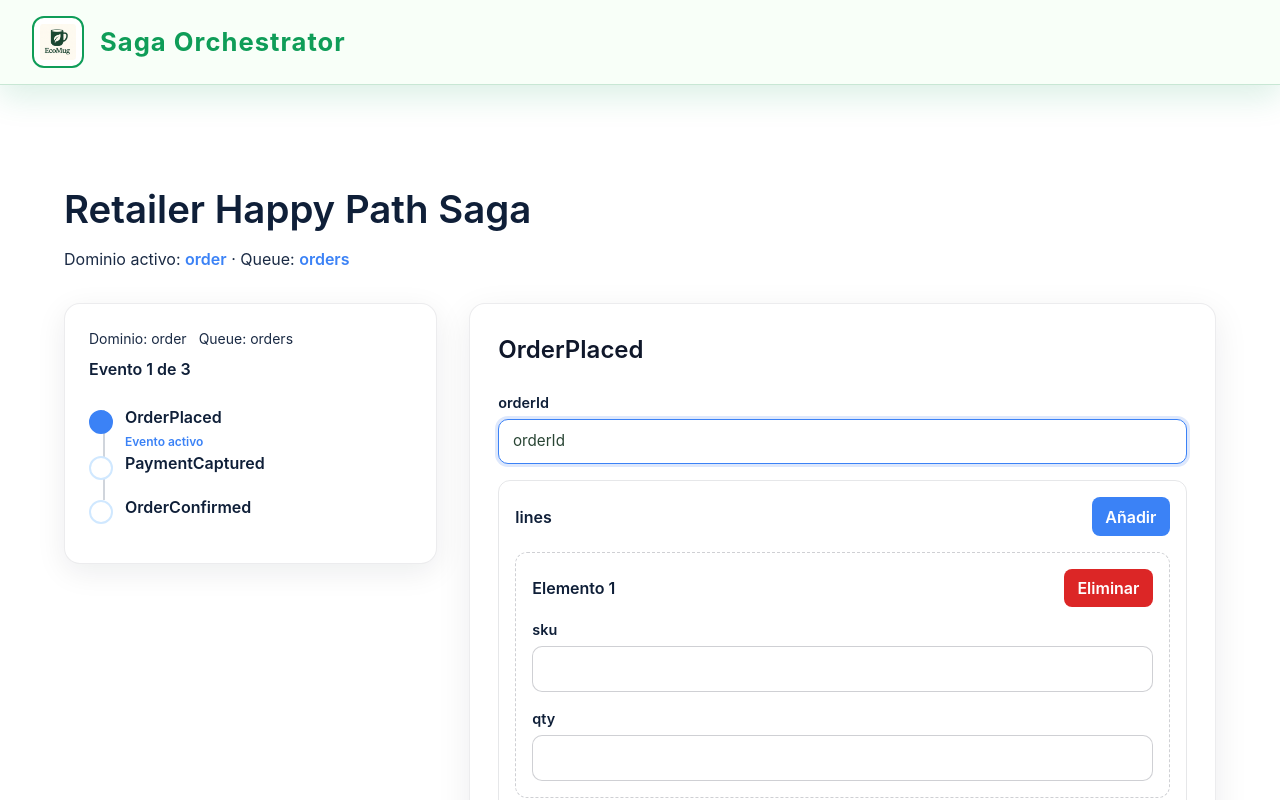
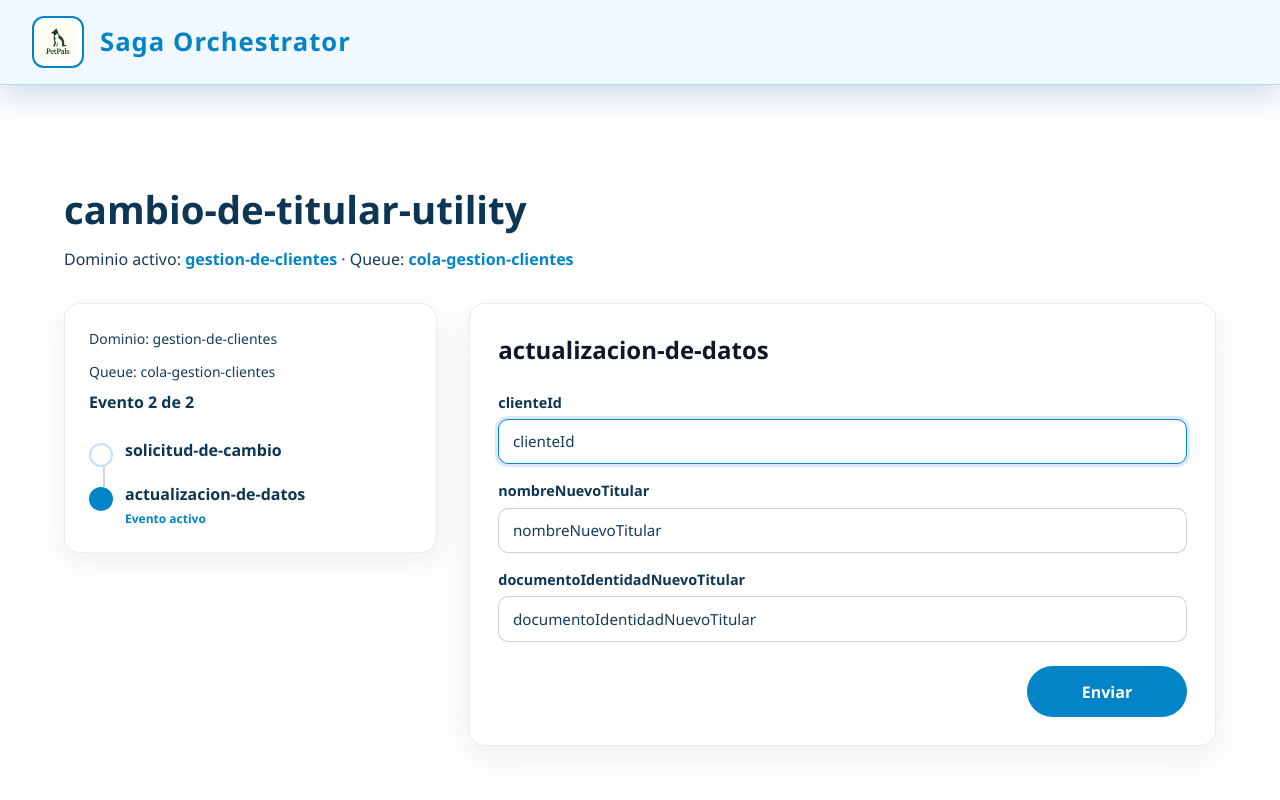
Before and after one commit to DavidEstebanSaizCloud/ClientSaga, a React (Vite) app: page / in a window 1280 px wide. Shown: the top 800 px of the page. Built offline with nearby package versions, Linux system fonts and the light colour scheme.

Commit message:
style by hash

```diff
--- a/src/index.css
+++ b/src/index.css
@@ -13,8 +13,9 @@
   --color-gray-500: #64748b;
   --color-background-start: #f8fafc;
   --color-background-end: #e2e8f0;
-  font-family: "Inter", system-ui, -apple-system, BlinkMacSystemFont, "Segoe UI",
+  --font-family-base: "Inter", system-ui, -apple-system, BlinkMacSystemFont, "Segoe UI",
     sans-serif;
+  font-family: var(--font-family-base);
   color: var(--color-secondary);
   background-color: var(--color-gray-100);
 }
--- a/src/services/sagaService.ts
+++ b/src/services/sagaService.ts
@@ -1,103 +1,45 @@
 import type { SagaEventSubmission, SagaFlow } from "../common/types/sagaEvent";
 
 const mockSagaFlow: SagaFlow = {
-  name: "Retailer Happy Path Saga",
+  name: "cambio-de-titular-utility",
   version: 1,
-  event: "OrderPlaced",
+  event: "actualizacion-de-datos",
   domains: [
     {
-      id: "order",
-      queue: "orders",
+      id: "gestion-de-clientes",
+      queue: "cola-gestion-clientes",
       events: [
         {
-          name: "OrderPlaced",
+          name: "solicitud-de-cambio",
           payloadSchema: {
-            orderId: "string",
-            lines: [
-              {
-                sku: "string",
-                qty: "number",
-              },
-            ],
-            amount: "number",
-            address: {
-              line1: "string",
-              city: "string",
-              zip: "string",
-              country: "string",
-            },
+            clienteId: "string",
+            nombreNuevoTitular: "string",
+            documentoIdentidadNuevoTitular: "string",
           },
         },
         {
-          name: "PaymentCaptured",
+          name: "actualizacion-de-datos",
           payloadSchema: {
-            paymentId: "string",
-            orderId: "string",
-            amount: "number",
-          },
-        },
-        {
-          name: "OrderConfirmed",
-          payloadSchema: {
-            orderId: "string",
-            status: "string",
+            clienteId: "string",
+            nombreNuevoTitular: "string",
+            documentoIdentidadNuevoTitular: "string",
           },
         },
       ],
       listeners: [
         {
-          id: "order-on-OrderPlaced",
-          delayMs: 20,
-          on: { event: "OrderPlaced" },
+          id: "listener-verificacion-identidad",
+          on: {
+            event: "solicitud-de-cambio",
+          },
           actions: [
             {
-              type: "set-state",
-              status: "PLACED",
-            },
-            {
               type: "emit",
-              event: "InventoryReserved",
-              toDomain: "inventory",
+              event: "verificacion-de-identidad",
               mapping: {
-                reservationId: { const: "RES-001" },
-                orderId: "orderId",
-                items: {
-                  arrayFrom: "lines",
-                  map: {
-                    sku: "sku",
-                    qty: "qty",
-                  },
-                },
-                amount: 1,
-                address: {
-                  map: {
-                    line1: { from: "line1" },
-                    city: { from: "city" },
-                    zip: { from: "zip" },
-                    country: { from: "country" },
-                  },
-                  objectFrom: "address",
-                },
-              },
-            },
-          ],
-        },
-        {
-          id: "order-on-PaymentCaptured",
-          delayMs: 25,
-          on: { event: "PaymentCaptured" },
-          actions: [
-            {
-              type: "set-state",
-              status: "CONFIRMED",
-            },
-            {
-              type: "emit",
-              event: "OrderConfirmed",
-              toDomain: "order",
-              mapping: {
-                orderId: "orderId",
-                status: { const: "CONFIRMED" },
+                clienteId: "clienteId",
+                nombreNuevoTitular: "nombreNuevoTitular",
+                documentoIdentidadNuevoTitular: "documentoIdentidadNuevoTitular",
               },
             },
           ],
@@ -105,58 +47,39 @@ const mockSagaFlow: SagaFlow = {
       ],
     },
     {
-      id: "inventory",
-      queue: "inventory",
+      id: "servicio-al-cliente",
+      queue: "cola-servicio-cliente",
       events: [
         {
-          name: "InventoryReserved",
+          name: "verificacion-de-identidad",
           payloadSchema: {
-            reservationId: "string",
-            orderId: "string",
-            items: [
-              {
-                sku: "string",
-                qty: "number",
-              },
-            ],
-            amount: "number",
-            address: {
-              line1: "string",
-              city: "string",
-              zip: "string",
-              country: "string",
-            },
+            clienteId: "string",
+            nombreNuevoTitular: "string",
+            documentoIdentidadNuevoTitular: "string",
+          },
+        },
+        {
+          name: "confirmacion-al-nuevo-titular",
+          payloadSchema: {
+            clienteId: "string",
+            mensaje: "string",
           },
         },
       ],
       listeners: [
         {
-          id: "inventory-on-InventoryReserved",
-          delayMs: 30,
-          on: { event: "InventoryReserved" },
+          id: "listener-revision-contrato",
+          on: {
+            event: "verificacion-de-identidad",
+          },
           actions: [
             {
-              type: "set-state",
-              status: "RESERVED",
-            },
-            {
               type: "emit",
-              event: "PaymentAuthorized",
-              toDomain: "payments",
+              event: "revision-de-contrato",
               mapping: {
-                paymentId: { const: "PAY-001" },
-                orderId: "orderId",
-                reservationId: "reservationId",
-                amount: 1,
-                address: {
-                  objectFrom: "address",
-                  map: {
-                    line1: "line1",
-                    city: "city",
-                    zip: "zip",
-                    country: "country",
-                  },
-                },
+                clienteId: "clienteId",
+                nombreNuevoTitular: "nombreNuevoTitular",
+                documentoIdentidadNuevoTitular: "documentoIdentidadNuevoTitular",
               },
             },
           ],
@@ -164,53 +87,33 @@ const mockSagaFlow: SagaFlow = {
       ],
     },
     {
-      id: "payments",
-      queue: "payments",
+      id: "legal",
+      queue: "cola-legal",
       events: [
         {
-          name: "PaymentAuthorized",
+          name: "revision-de-contrato",
           payloadSchema: {
-            paymentId: "string",
-            orderId: "string",
-            reservationId: "string",
-            amount: "number",
-            address: {
-              line1: "string",
-              city: "string",
-              zip: "string",
-              country: "string",
-            },
+            clienteId: "string",
+            nombreNuevoTitular: "string",
+            documentoIdentidadNuevoTitular: "string",
           },
         },
       ],
       listeners: [
         {
-          id: "payments-on-PaymentAuthorized",
-          delayMs: 40,
-          on: { event: "PaymentAuthorized" },
+          id: "listener-actualizacion-datos",
+          on: {
+            event: "revision-de-contrato",
+          },
           actions: [
             {
-              type: "set-state",
-              status: "AUTHORIZED",
-            },
-            {
               type: "emit",
-              event: "ShipmentPrepared",
-              toDomain: "shipping",
+              event: "actualizacion-de-datos",
+              toDomain: "gestion-de-clientes",
               mapping: {
-                shipmentId: { const: "SHIP-001" },
-                orderId: "orderId",
-                paymentId: "paymentId",
-                amount: 1,
-                address: {
-                  objectFrom: "address",
-                  map: {
-                    line1: "line1",
-                    city: "city",
-                    zip: "zip",
-                    country: "country",
-                  },
-                },
+                clienteId: "clienteId",
+                nombreNuevoTitular: "nombreNuevoTitular",
+                documentoIdentidadNuevoTitular: "documentoIdentidadNuevoTitular",
               },
             },
           ],
@@ -218,43 +121,84 @@ const mockSagaFlow: SagaFlow = {
       ],
     },
     {
-      id: "shipping",
-      queue: "shipping",
+      id: "facturacion",
+      queue: "cola-facturacion",
       events: [
         {
-          name: "ShipmentPrepared",
+          name: "notificacion-a-facturacion",
           payloadSchema: {
-            shipmentId: "string",
-            orderId: "string",
-            paymentId: "string",
-            amount: "number",
-            address: {
-              line1: "string",
-              city: "string",
-              zip: "string",
-              country: "string",
-            },
+            clienteId: "string",
+            nombreNuevoTitular: "string",
+            documentoIdentidadNuevoTitular: "string",
           },
         },
       ],
       listeners: [
         {
-          id: "shipping-on-ShipmentPrepared",
-          delayMs: 50,
-          on: { event: "ShipmentPrepared" },
+          id: "listener-notificacion-facturacion",
+          on: {
+            event: "actualizacion-de-datos",
+          },
           actions: [
             {
-              type: "set-state",
-              status: "PREPARED",
+              type: "emit",
+              event: "notificacion-a-facturacion",
+              mapping: {
+                clienteId: "clienteId",
+                nombreNuevoTitular: "nombreNuevoTitular",
+                documentoIdentidadNuevoTitular: "documentoIdentidadNuevoTitular",
+              },
             },
+          ],
+        },
+      ],
+    },
+    {
+      id: "sistemas-de-informacion",
+      queue: "cola-sistemas-informacion",
+      events: [
+        {
+          name: "ajuste-en-sistemas",
+          payloadSchema: {
+            clienteId: "string",
+            nombreNuevoTitular: "string",
+            documentoIdentidadNuevoTitular: "string",
+          },
+        },
+      ],
+      listeners: [
+        {
+          id: "listener-ajuste-sistemas",
+          on: {
+            event: "notificacion-a-facturacion",
+          },
+          actions: [
             {
               type: "emit",
-              event: "PaymentCaptured",
-              toDomain: "order",
+              event: "ajuste-en-sistemas",
               mapping: {
-                paymentId: "paymentId",
-                orderId: "orderId",
-                amount: 1,
+                clienteId: "clienteId",
+                nombreNuevoTitular: "nombreNuevoTitular",
+                documentoIdentidadNuevoTitular: "documentoIdentidadNuevoTitular",
+              },
+            },
+          ],
+        },
+        {
+          id: "listener-confirmacion-titular",
+          on: {
+            event: "ajuste-en-sistemas",
+          },
+          actions: [
+            {
+              type: "emit",
+              event: "confirmacion-al-nuevo-titular",
+              toDomain: "servicio-al-cliente",
+              mapping: {
+                clienteId: "clienteId",
+                mensaje: {
+                  const: "El cambio de titularidad ha sido completado exitosamente.",
+                },
               },
             },
           ],
--- a/src/styles/themeManager.ts
+++ b/src/styles/themeManager.ts
@@ -1,4 +1,6 @@
 import { THEME_PALETTES, type ThemeColors, type ThemeDefinition } from "./themes";
+
+let cachedTheme: ThemeDefinition | undefined;
 
 const COLOR_VARIABLES: Record<keyof ThemeColors, string> = {
   primary: "--color-primary",
@@ -14,6 +16,7 @@ const COLOR_VARIABLES: Record<keyof ThemeColors, string> = {
   backgroundStart: "--color-background-start",
   backgroundEnd: "--color-background-end",
 };
+const FONT_FAMILY_VARIABLE = "--font-family-base";
 
 export function applyTheme(theme: ThemeDefinition) {
   if (typeof document === "undefined") {
@@ -25,6 +28,7 @@ export function applyTheme(theme: ThemeDefinition) {
   (Object.keys(COLOR_VARIABLES) as Array<keyof ThemeColors>).forEach((key) => {
     root.style.setProperty(COLOR_VARIABLES[key], theme.colors[key]);
   });
+  root.style.setProperty(FONT_FAMILY_VARIABLE, theme.fontFamily);
 
   root.dataset["theme"] = theme.name;
   return theme;
@@ -36,6 +40,42 @@ export function pickRandomTheme(): ThemeDefinition {
 }
 
 export function initializeRandomTheme() {
-  const theme = pickRandomTheme();
+  const deterministicHost = getDeterministicHostKey();
+  const theme =
+    cachedTheme ??
+    (deterministicHost ? pickThemeFromHost(deterministicHost) : pickRandomTheme());
+
+  cachedTheme = theme;
   return applyTheme(theme);
 }
+
+function getDeterministicHostKey(): string | undefined {
+  if (typeof window === "undefined" || !window.location) {
+    return undefined;
+  }
+
+  const { hostname, port } = window.location;
+  if (!hostname) {
+    return undefined;
+  }
+
+  const normalizedHost = hostname.trim().toLowerCase();
+  return port ? `${normalizedHost}:${port}` : normalizedHost;
+}
+
+function pickThemeFromHost(hostKey: string): ThemeDefinition {
+  const hash = hashString(hostKey);
+  const index = Math.abs(hash) % THEME_PALETTES.length;
+  return THEME_PALETTES[index]!;
+}
+
+function hashString(value: string): number {
+  let hash = 0;
+  for (let i = 0; i < value.length; i += 1) {
+    const charCode = value.charCodeAt(i);
+    hash = (hash << 5) - hash + charCode;
+    hash |= 0;
+  }
+
+  return hash;
+}
--- a/src/styles/themes.ts
+++ b/src/styles/themes.ts
@@ -39,6 +39,7 @@ export interface LayoutPalette {
 export interface ThemeDefinition {
   name: string;
   companyName: string;
+  fontFamily: string;
   logo: {
     src: string;
     alt: string;
@@ -51,6 +52,7 @@ export const THEME_PALETTES: ThemeDefinition[] = [
   {
     name: "ClearVision",
     companyName: "ClearVision Analytics",
+    fontFamily: "\"Inter\", system-ui, -apple-system, BlinkMacSystemFont, \"Segoe UI\", sans-serif",
     logo: {
       src: clearvisionLogo,
       alt: "ClearVision logo",
@@ -84,6 +86,7 @@ export const THEME_PALETTES: ThemeDefinition[] = [
   {
     name: "DreamSleep",
     companyName: "DreamSleep Labs",
+    fontFamily: "\"Playfair Display\", \"Times New Roman\", serif",
     logo: {
       src: dreamSleepLogo,
       alt: "DreamSleep logo",
@@ -117,6 +120,7 @@ export const THEME_PALETTES: ThemeDefinition[] = [
   {
     name: "EcoMug",
     companyName: "EcoMug Studio",
+    fontFamily: "\"Nunito\", \"Segoe UI\", system-ui, sans-serif",
     logo: {
       src: ecoMugLogo,
       alt: "EcoMug logo",
@@ -150,6 +154,7 @@ export const THEME_PALETTES: ThemeDefinition[] = [
   {
     name: "Kitchenique",
     companyName: "Kitchenique Brands",
+    fontFamily: "\"Poppins\", \"Segoe UI\", system-ui, sans-serif",
     logo: {
       src: kitcheniqueLogo,
       alt: "Kitchenique logo",
@@ -183,6 +188,7 @@ export const THEME_PALETTES: ThemeDefinition[] = [
   {
     name: "Maplewood",
     companyName: "Maplewood Workshop",
+    fontFamily: "\"Merriweather\", \"Times New Roman\", serif",
     logo: {
       src: maplewoodLogo,
       alt: "Maplewood logo",
@@ -216,6 +222,7 @@ export const THEME_PALETTES: ThemeDefinition[] = [
   {
     name: "PetPals",
     companyName: "PetPals Network",
+    fontFamily: "\"Quicksand\", \"Segoe UI\", system-ui, sans-serif",
     logo: {
       src: petPalsLogo,
       alt: "PetPals logo",
@@ -249,6 +256,7 @@ export const THEME_PALETTES: ThemeDefinition[] = [
   {
     name: "PureAroma",
     companyName: "Pure Aroma Co.",
+    fontFamily: "\"Cormorant Garamond\", Georgia, serif",
     logo: {
       src: pureAromaLogo,
       alt: "Pure Aroma logo",
@@ -282,6 +290,7 @@ export const THEME_PALETTES: ThemeDefinition[] = [
   {
     name: "StrideStep",
     companyName: "StrideStep Apparel",
+    fontFamily: "\"Fira Sans\", \"Segoe UI\", system-ui, sans-serif",
     logo: {
       src: strideStepLogo,
       alt: "StrideStep logo",
@@ -315,6 +324,7 @@ export const THEME_PALETTES: ThemeDefinition[] = [
   {
     name: "SubmmitTents",
     companyName: "Submmit Tents Co.",
+    fontFamily: "\"Barlow\", \"Segoe UI\", system-ui, sans-serif",
     logo: {
       src: submmitTentsLogo,
       alt: "Submmit Tents logo",
@@ -348,6 +358,7 @@ export const THEME_PALETTES: ThemeDefinition[] = [
   {
     name: "SwiftCharge",
     companyName: "SwiftCharge Energy",
+    fontFamily: "\"Space Grotesk\", \"Segoe UI\", system-ui, sans-serif",
     logo: {
       src: swiftChargeLogo,
       alt: "SwiftCharge logo",
```
